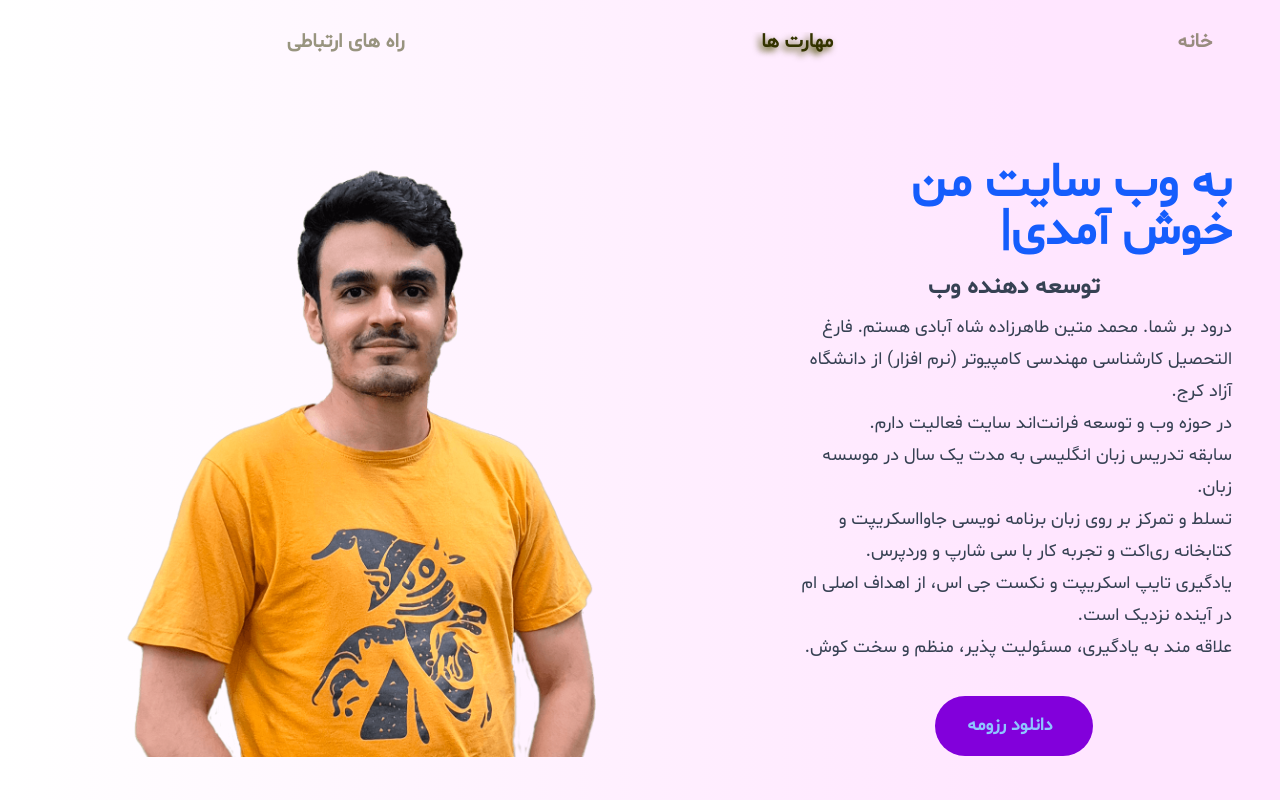
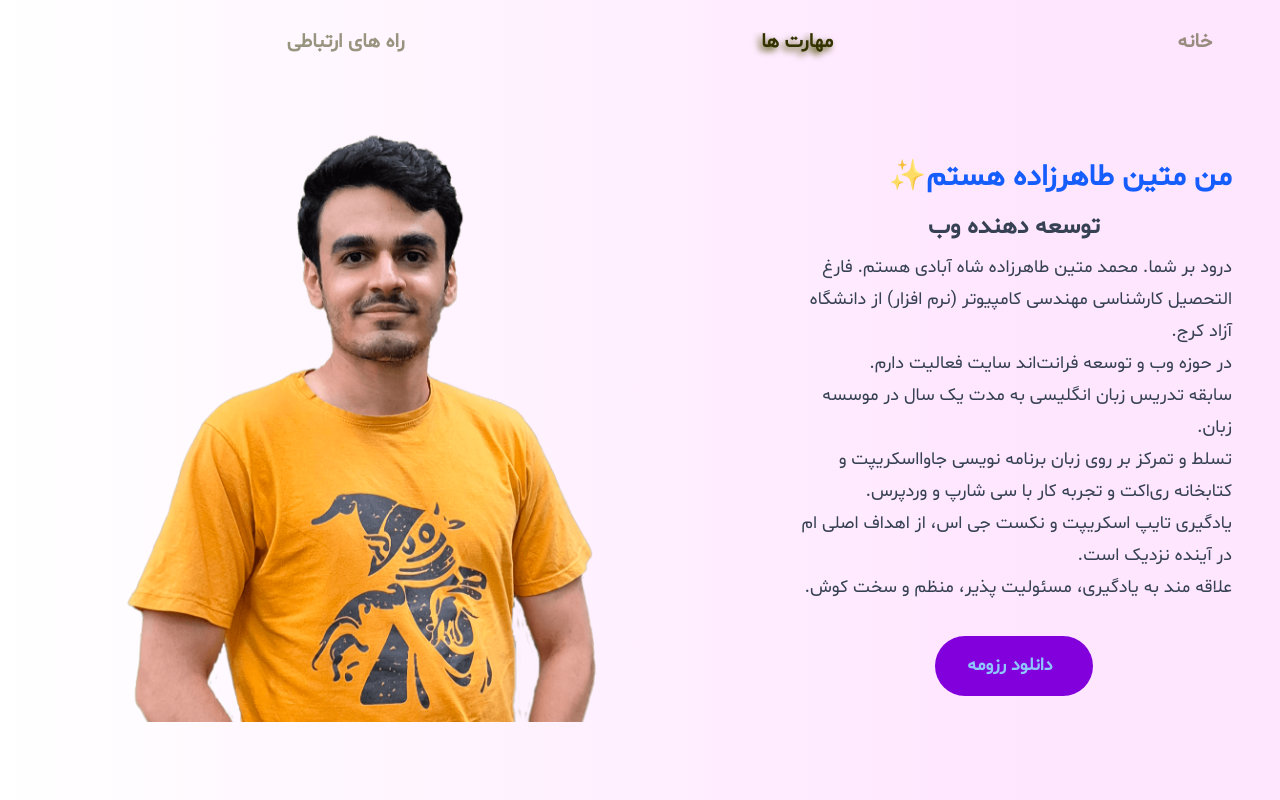
Before and after one commit to MatinT-SA/My-Personal-Website, a Next.js app: page / in a window 1280 px wide. Shown: the part 880-1680 px from the top of the page. Built offline with nearby package versions, Linux system fonts and the light colour scheme.

Commit message:
floating our image in about me section

```diff
--- a/app/components/about-me/AboutMeImage.js
+++ b/app/components/about-me/AboutMeImage.js
@@ -2,7 +2,7 @@ import Image from "next/image";
 
 export default function AboutMeImage() {
   return (
-    <div className="w-full max-w-[500px] mx-auto">
+    <div className="w-full max-w-[500px] mx-auto float-matin">
       <Image
         src="/images/matin-taherzadeh-standing-4.png"
         alt="Matin Taherzadeh Image"
--- a/app/components/about-me/TypedHeading.js
+++ b/app/components/about-me/TypedHeading.js
@@ -8,21 +8,27 @@ export default function TypedHeading() {
 
   useEffect(() => {
     const typed = new Typed(el.current, {
-      strings: ["به وب سایت من خوش آمدید!"],
-      typeSpeed: 80,
+      strings: [
+        "به وب سایت من خوش آمدید!",
+        "من متین طاهرزاده هستم",
+        "توسعه‌دهنده وب و عاشق React.js",
+        "با پروژه‌های جذاب و طراحی خلاقانه",
+      ],
+      typeSpeed: 60,
       backSpeed: 30,
+      backDelay: 1000, // pause before deleting
+      startDelay: 500, // small delay before starting
       loop: true,
       showCursor: true,
-      cursorChar: "|",
+      cursorChar: "✨", // fancy cursor instead of just "|"
+      smartBackspace: true, // only erase what's different
     });
 
-    return () => {
-      typed.destroy();
-    };
+    return () => typed.destroy();
   }, []);
 
   return (
-    <h1 className="text-3xl sm:text-4xl lg:text-5xl font-extrabold text-blue-600 mb-4">
+    <h1 className="text-xl sm:text-2xl lg:text-3xl font-extrabold text-blue-600 mb-4">
       <span ref={el}></span>
     </h1>
   );
--- a/app/styles/global.css
+++ b/app/styles/global.css
@@ -35,6 +35,22 @@
   --animate-float-lg: float-lg 35s ease-in-out infinite;
   --animate-float-xlg: float-xlg 45s ease-in-out infinite;
   --animate-float-wide: float-wideScreen 35s ease-in-out infinite;
+}
+
+@layer utilities {
+  .float-matin {
+    @apply animate-[float-matin_5s_ease-in-out_infinite];
+  }
+
+  @keyframes float-matin {
+    0%,
+    100% {
+      transform: translateY(0.5rem);
+    }
+    50% {
+      transform: translateY(-1rem);
+    }
+  }
 }
 
 /* ▣▢▣▢▣▢▣▢▣▢▣▢▣▢▣▢▣▢▣▢▣▢▣▢▣▢▣▢▣▢ */
```
